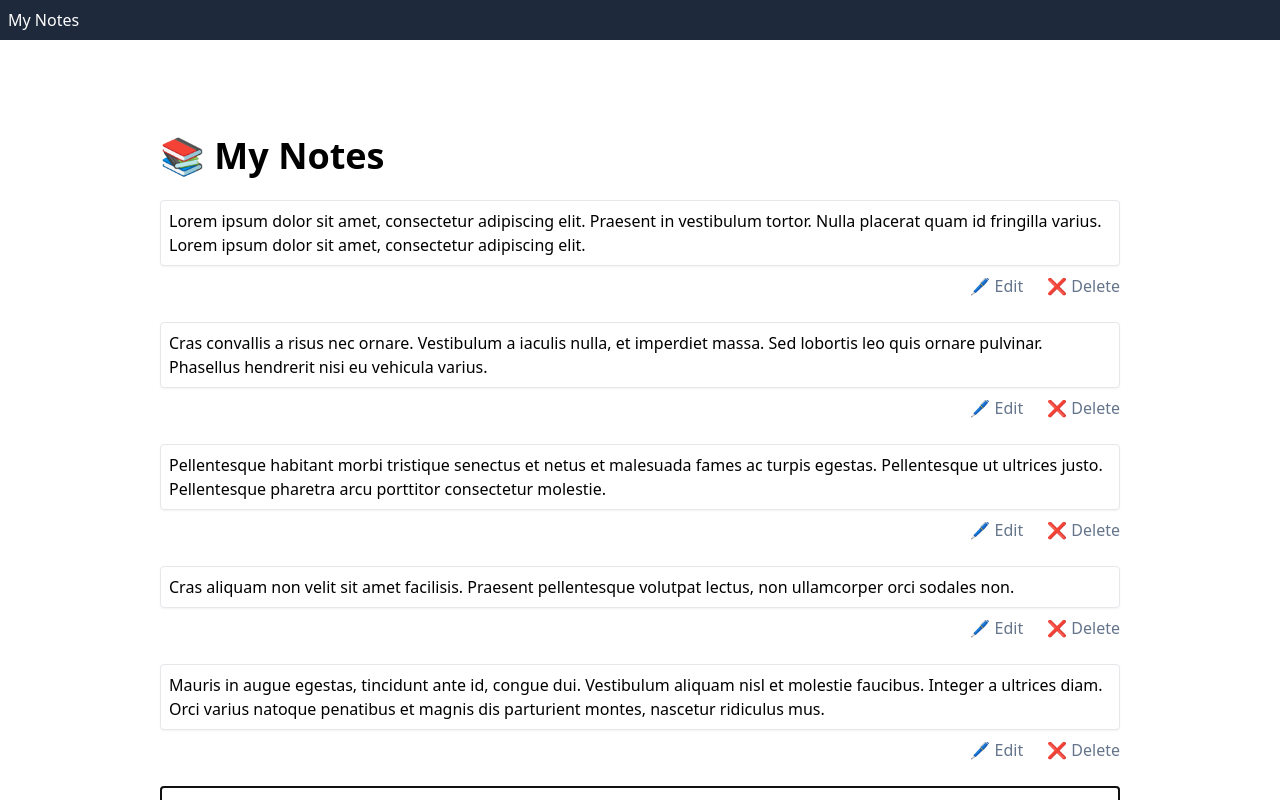
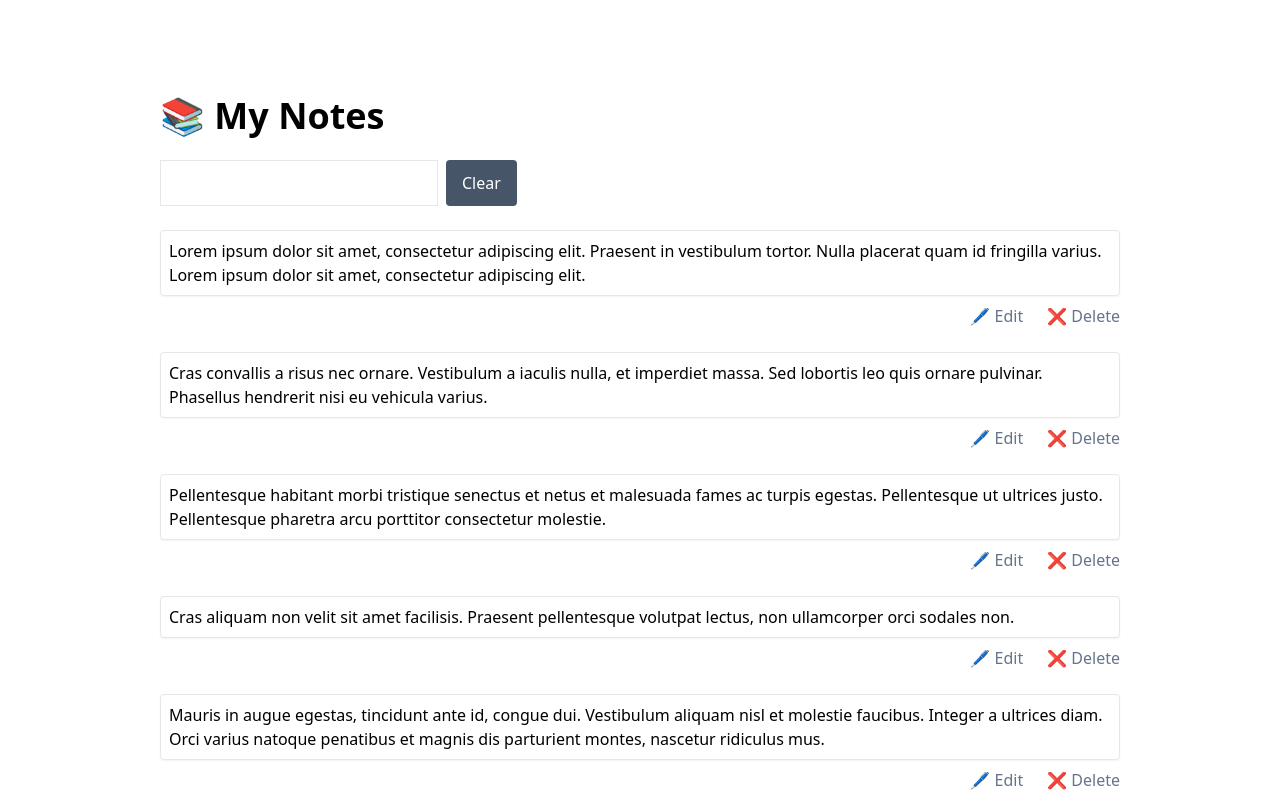
Before and after one commit to 13milliseconds/Notes, a Next.js app: page / in a window 1280 px wide. Shown: the top 800 px of the page. Built offline with nearby package versions, Linux system fonts and the light colour scheme.

Commit message:
Search function with highlighting

```diff
--- a/components/Header/Header.tsx
+++ /dev/null
@@ -1,11 +0,0 @@
-import Link from "next/link";
-
-
-export default function Header(){
-    return <header className="bg-slate-800 text-white p-2">
-        <div className="logo">
-            <Link href="/">My Notes</Link>
-        </div>
-
-    </header>
-}
--- a/components/NoteCard/NoteCard.tsx
+++ b/components/NoteCard/NoteCard.tsx
@@ -3,15 +3,33 @@ import { Note } from "@/lib/interfaces";
 import { dbActions } from "@/lib/reducer"
 import { dataDispatchContext } from "@/lib/context"
 import NoteEditor from '../NoteEditor/NoteEditor';
+import { arrayBuffer } from 'stream/consumers';
 
 interface Props{
-    note: Note
+    note: Note,
+    query: string
 }
 
-export default function NoteCard({ note }: Props){
+// Highlighting function ************************
+// Find all instances of the query in the content string
+// Then split it using Positive Lookahead "()" to keep the instances in the resulting array
+// Then simply replace matching strings with a JSX element for styling
+const wrapTags = (text: string, query: string) => {
+    const matcher = new RegExp(`(${query})`, 'gi')
+    const textArray = text.split(matcher);
+    return textArray.map(str => {
+        if ( matcher.test(str)) {
+        return <span className="bg-yellow-300">{str}</span>;
+        }
+        return str;
+    })
+}
+
+export default function NoteCard({ note, query }: Props){
     const [editing, setEditing] = useState(false)
     const dispatch = useContext(dataDispatchContext)
 
+    const highlightedText = query ? wrapTags(note.content, query) : note.content
 
     const handleDelete = () => {
         console.log('Deleting ', note._id)
@@ -39,7 +57,7 @@ export default function NoteCard({ note }: Props){
 
     return <div className='mb-6'>
             {editing ? <NoteEditor note={note} charMin={20} charMax={300} saveNote={handleSave}/>
-                    : <article className='p-2 mb-2 border rounded bg-white shadow-sm'>{note.content}</article>
+                    : <article className='p-2 mb-2 border rounded bg-white shadow-sm'>{highlightedText}</article>
             }
             <footer className='flex justify-end'>
             <button
--- /dev/null
+++ b/components/SearchBar/SearchBar.tsx
@@ -0,0 +1,23 @@
+
+interface Props{
+    query: string
+    setQuery: (query: string) => void
+}
+
+export default function SearchBar({ query, setQuery}: Props){
+    return <div className="mb-6 flex">
+        <input
+        type='text'
+        className="border block p-2 text-lg"
+        onChange={(e) => setQuery(e.target.value)}
+        value={query}
+        />
+        <button
+            className="py-2 px-4 bg-slate-600 text-white ml-2 rounded"
+            disabled={!query}
+            onClick={() => setQuery("")}
+            >
+                Clear
+            </button>
+    </div>
+}
--- a/pages/_app.tsx
+++ b/pages/_app.tsx
@@ -1,13 +1,11 @@
 import '@/styles/globals.css'
 import type { AppProps } from 'next/app'
-import Header from '@/components/Header/Header'
 import { DataProvider } from '@/lib/context'
 
 
 export default function App({ Component, pageProps }: AppProps) {
   return <>
   <DataProvider>
-  <Header />
   <Component {...pageProps} />
   </DataProvider>
   </>
--- a/pages/index.tsx
+++ b/pages/index.tsx
@@ -1,4 +1,4 @@
-import { useContext } from 'react'
+import { useContext, useState } from 'react'
 import NoteEditor from '@/components/NoteEditor/NoteEditor'
 import NoteCard from '@/components/NoteCard/NoteCard'
 import { dbActions } from "@/lib/reducer"
@@ -6,10 +6,17 @@ import { dataDispatchContext } from "@/lib/context"
 import { dataContext } from '@/lib/context'
 import { Note } from '@/lib/interfaces'
 import { v4 as uuidv4 } from "uuid"
+import SearchBar from '@/components/SearchBar/SearchBar'
 
 export default function Home() {
   const notes = useContext(dataContext)
   const dispatch = useContext(dataDispatchContext)
+  const [query, setQuery] = useState("")
+
+  const filteredNotes = notes?.filter(note => {
+    const matcher = new RegExp(`(${query})`, 'gi')
+    return query ? matcher.test(note.content) : true
+  })
 
 
   const handleAdd = (note: Note) => {
@@ -24,7 +31,13 @@ export default function Home() {
   return (
     <main className="min-h-screen p-24 max-w-6xl mx-auto">
       <h1 className='text-4xl font-bold mb-6'>📚 My Notes</h1>
-      { notes ? notes.map((note) => <NoteCard key={note._id} note={note} />) : null }
+      <SearchBar query={query} setQuery={setQuery} />
+      <div className='mb-6'>
+      { filteredNotes && filteredNotes.length
+          ? filteredNotes.map((note) => <NoteCard key={note._id} note={note} query={query} />)
+          : <div className='bg-slate-100 rounder p-6'>{ query ? 'No matching note.' : 'No notes.'}</div>
+      }
+      </div>
       <NoteEditor note={{content: ""}} charMax={300} charMin={20} saveNote={handleAdd}/>
     </main>
   )
```
Also changed, not shown: 1 other file (tests, documents, lock files or other folders).
